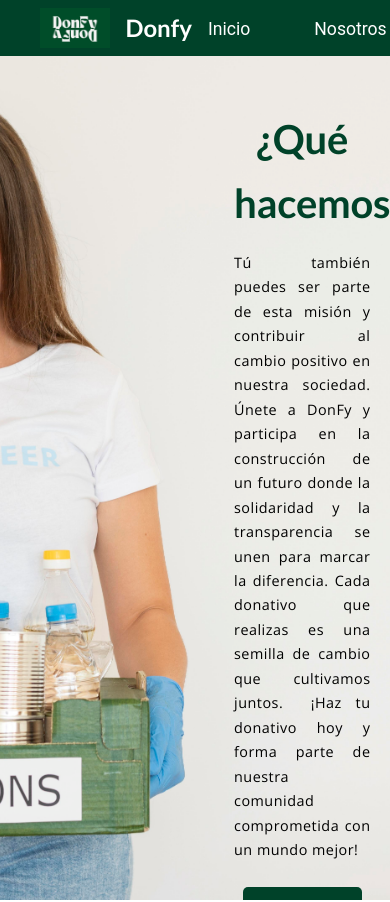
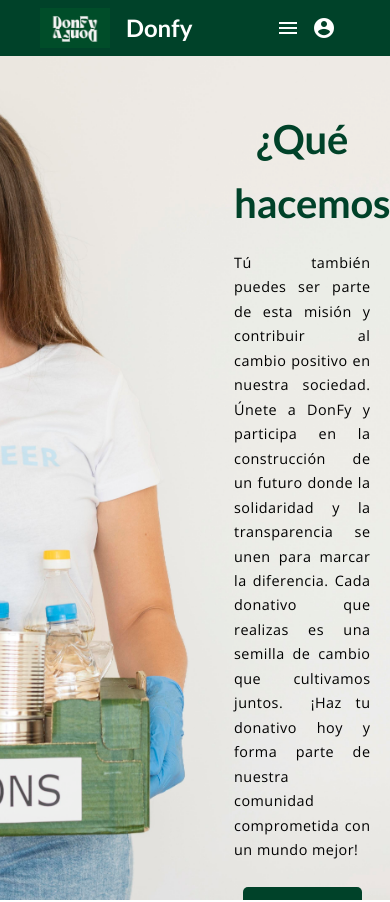
Before and after one commit to MoralesSil/Donfy_Fronted, an Angular app in the folder Donfy/: page /landing in a window 390 px wide. Shown: the top 902 px of the page. Built offline with nearby package versions, Linux system fonts and the light colour scheme.

Commit message:
Responsive menú navegación landing

```diff
--- a/Donfy/src/app/components/landing/landing.component.css
+++ b/Donfy/src/app/components/landing/landing.component.css
@@ -1,5 +1,8 @@
 @import url('https://cdnjs.cloudflare.com/ajax/libs/font-awesome/6.0.0-beta3/css/all.min.css');
 
+.hamburguesa {
+    display: none;
+}
 
 .toolbar {
     background-color: #004229;
@@ -12,6 +15,59 @@
     top: 0;
     width: 100%;
     z-index: 1000;
+}
+
+.menu-navegacion {
+    display: flex;
+    gap: 2rem;
+    list-style: none;
+    padding: 0;
+}
+
+.menu-navegacion a {
+    color: white;
+    text-decoration: none;
+    font-size: 1.1rem;
+    padding: 0.5rem 1rem;
+    border-radius: 4px;
+    transition: background-color 0.3s ease;
+}
+
+.menu-navegacion a:hover {
+    background-color: rgba(255, 255, 255, 0.2);
+}
+
+@media (max-width: 768px) {
+    .hamburguesa {
+        display: block;
+    }
+
+    .menu-navegacion.horizontal {
+        display: none;
+    }
+
+    .menu-navegacion.vertical {
+        display: flex;
+        flex-direction: column;
+        background-color: #FBEDBC;
+        position: absolute;
+        top: 60px;
+        left: 70%;
+        transform: translateX(-50%);
+        width: 80%;
+        max-width: 400px;
+        z-index: 1000;
+        border-radius: 8px;
+        box-shadow: 0 2px 10px rgba(0, 0, 0, 0.2);
+    }
+
+    .menu-navegacion li {
+        padding: 10px;
+    }
+
+    .menu-navegacion a {
+        color: #004229;
+    }
 }
 
 .toolbar-left {
@@ -40,30 +96,6 @@
 .toolbar-center {
     display: flex;
     justify-content: center;
-}
-
-.menu-navegacion {
-    display: flex;
-    gap: 2rem;
-    list-style: none;
-    padding: 0;
-}
-
-.menu-navegacion li {
-    margin: 0;
-}
-
-.menu-navegacion a {
-    color: white;
-    text-decoration: none;
-    font-size: 1.1rem;
-    padding: 0.5rem 1rem;
-    border-radius: 4px;
-    transition: background-color 0.3s ease;
-}
-
-.menu-navegacion a:hover {
-    background-color: rgba(255, 255, 255, 0.2);
 }
 
 .toolbar-right {
--- a/Donfy/src/app/components/landing/landing.component.html
+++ b/Donfy/src/app/components/landing/landing.component.html
@@ -3,8 +3,8 @@
     <div class="toolbar-left">
         <span class="donfy">Donfy</span>
     </div>
-    <div class="toolbar-center">
-        <div class="menu-navegacion">
+    <div class="toolbar-center" [ngClass]="{'menu-desplegable': menuAbierto}">
+        <div class="menu-navegacion" [ngClass]="{'vertical': menuAbierto, 'horizontal': !menuAbierto}">
             <li><a class="active" href="#">Inicio</a></li>
             <li><a href="#nosotros">Nosotros</a></li>
             <li><a href="#ong">ONG's</a></li>
@@ -12,6 +12,9 @@
             <li><a href="#contactanos">Contáctanos</a></li>
         </div>
     </div>
+    <button class="acciones hamburguesa" (click)="toggleMenu()" *ngIf="isSmallScreen()">
+        <mat-icon>menu</mat-icon>
+    </button>
     <div class="toolbar-right">
         <div [routerLink]="['/login']" routerLinkActive="router-link-active">
             <button mat-icon-button class="acciones">
--- a/Donfy/src/app/components/landing/landing.component.ts
+++ b/Donfy/src/app/components/landing/landing.component.ts
@@ -1,7 +1,8 @@
-import { Component } from '@angular/core';
+import { Component, HostListener } from '@angular/core';
 import { RouterLink } from '@angular/router';
 import { MatToolbarModule } from '@angular/material/toolbar';
 import { MatIconModule } from '@angular/material/icon';
+import { CommonModule } from '@angular/common'; // Asegúrate de importar CommonModule
 
 @Component({
   selector: 'app-landing',
@@ -9,11 +10,43 @@ import { MatIconModule } from '@angular/material/icon';
   imports: [
     MatToolbarModule,
     RouterLink,
-    MatIconModule
+    MatIconModule,
+    CommonModule
   ],
   templateUrl: './landing.component.html',
   styleUrl: './landing.component.css'
 })
 export class LandingComponent {
+  menuAbierto = false;
+  windowWidth: number;
 
+  constructor() {
+    this.windowWidth = this.getWindowWidth();
+  }
+
+  ngOnInit() {
+    this.windowWidth = this.getWindowWidth();
+  }
+
+  getWindowWidth(): number {
+    return typeof window !== 'undefined' ? window.innerWidth : 1024; // Valor predeterminado
+  }
+
+  toggleMenu() {
+    this.menuAbierto = !this.menuAbierto; // Cambia el estado del menú al hacer clic
+  }
+
+  @HostListener('window:resize', ['$event'])
+  onResize(event: Event) {
+    this.windowWidth = this.getWindowWidth();
+
+    // Oculta el menú si el ancho de la ventana es mayor a 768px
+    if (this.windowWidth > 768) {
+      this.menuAbierto = false;
+    }
+  }
+
+  isSmallScreen(): boolean {
+    return this.windowWidth <= 768; // Retorna verdadero si la pantalla es pequeña
+  }
 }
```
